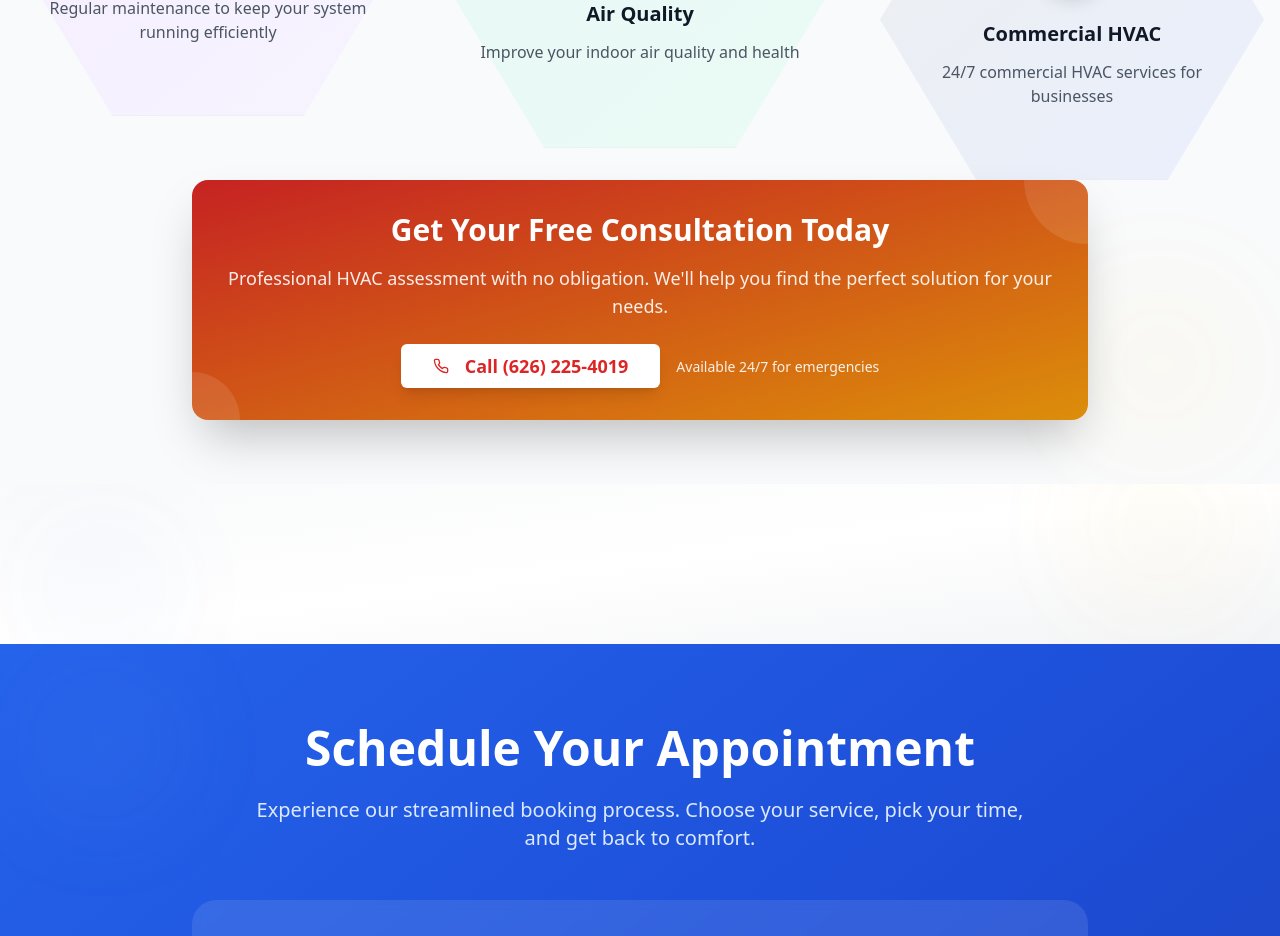
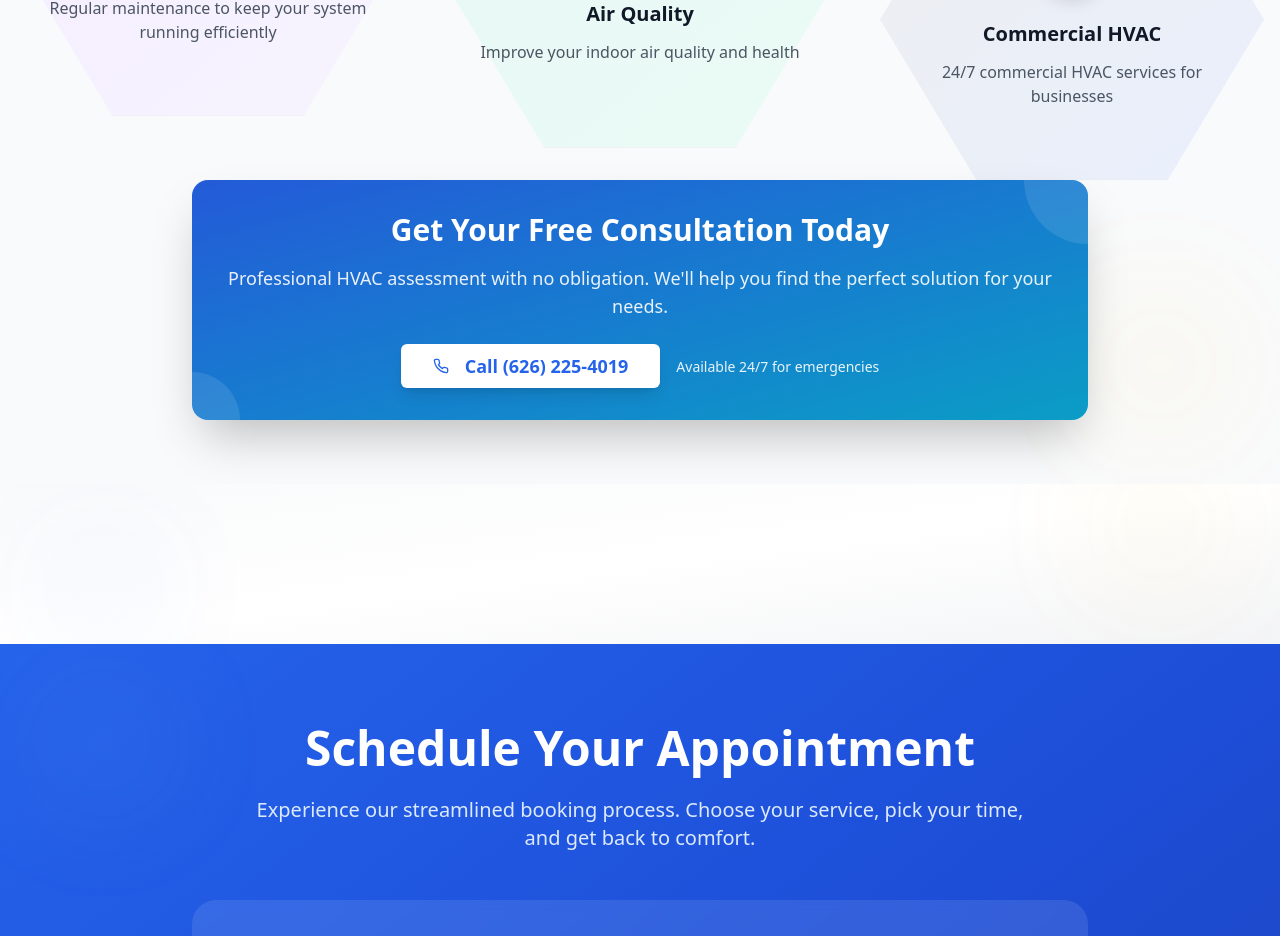
Before and after one commit to en20w/Temp-King-website, a React (Vite) app: page / in a window 1280 px wide. Shown: the part 2474-3410 px from the top of the page. Built offline with nearby package versions, Linux system fonts and the light colour scheme.

Commit message:
Update color theme to blue
Updated the color theme of the application to blue.

```diff
--- a/src/components/sections/ServicesSection.tsx
+++ b/src/components/sections/ServicesSection.tsx
@@ -168,9 +168,9 @@ const ServicesSection = () => {
 
         {/* Free Consultation Box */}
         <div className="mt-16 max-w-4xl mx-auto">
-          <div className="relative bg-gradient-to-br from-hvac-red to-hvac-yellow p-8 rounded-2xl shadow-2xl overflow-hidden">
+          <div className="relative bg-gradient-to-br from-blue-600 to-cyan-500 p-8 rounded-2xl shadow-2xl overflow-hidden">
             {/* Background decoration */}
-            <div className="absolute inset-0 bg-black/10"></div>
+            <div className="absolute inset-0 bg-blue-900/20"></div>
             <div className="absolute top-0 right-0 w-32 h-32 bg-white/10 rounded-full -translate-y-16 translate-x-16"></div>
             <div className="absolute bottom-0 left-0 w-24 h-24 bg-white/10 rounded-full translate-y-12 -translate-x-12"></div>
 
@@ -184,7 +184,7 @@ const ServicesSection = () => {
               <div className="flex flex-col sm:flex-row gap-4 justify-center items-center">
                 <Button
                   size="lg"
-                  className="bg-white text-hvac-red hover:bg-gray-100 font-semibold px-8 py-4 text-lg shadow-lg"
+                  className="bg-white text-blue-600 hover:bg-gray-100 font-semibold px-8 py-4 text-lg shadow-lg"
                 >
                   <Phone className="mr-2 h-5 w-5" />
                   Call (626) 225-4019
```
